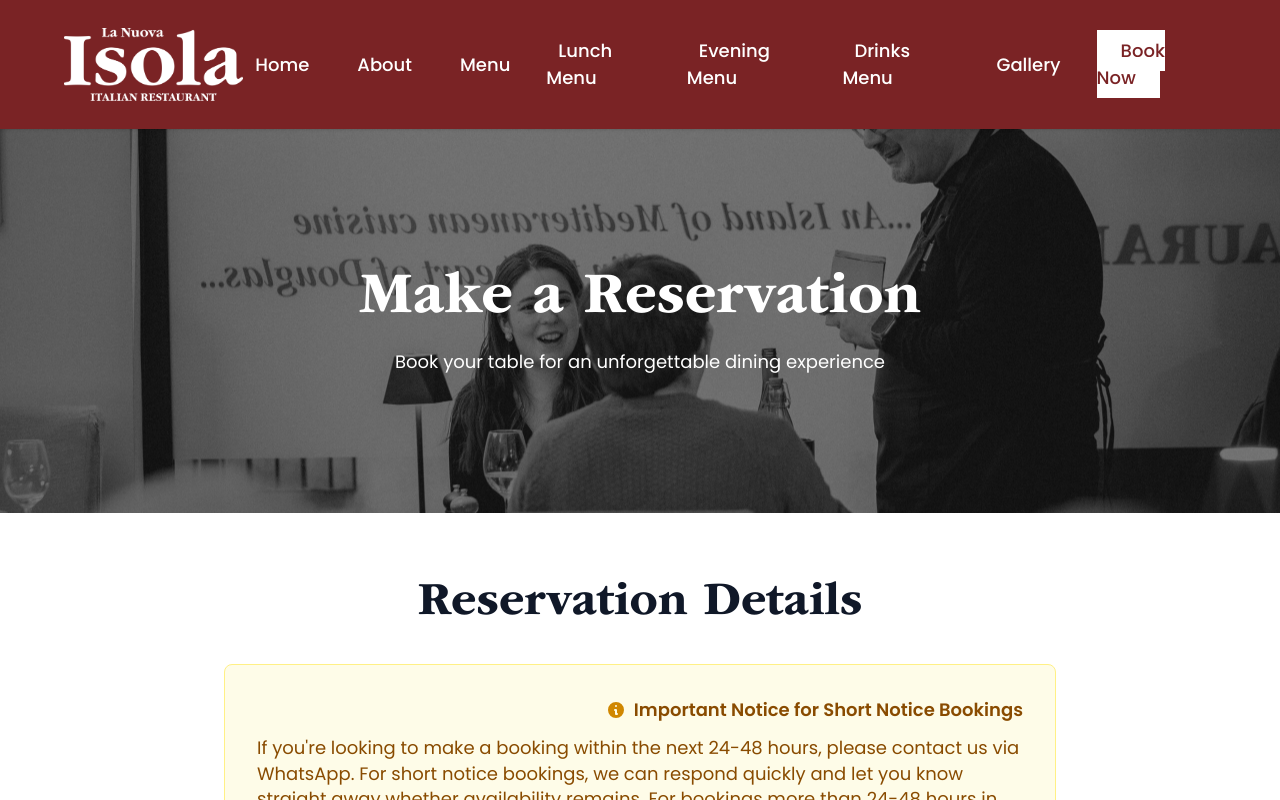
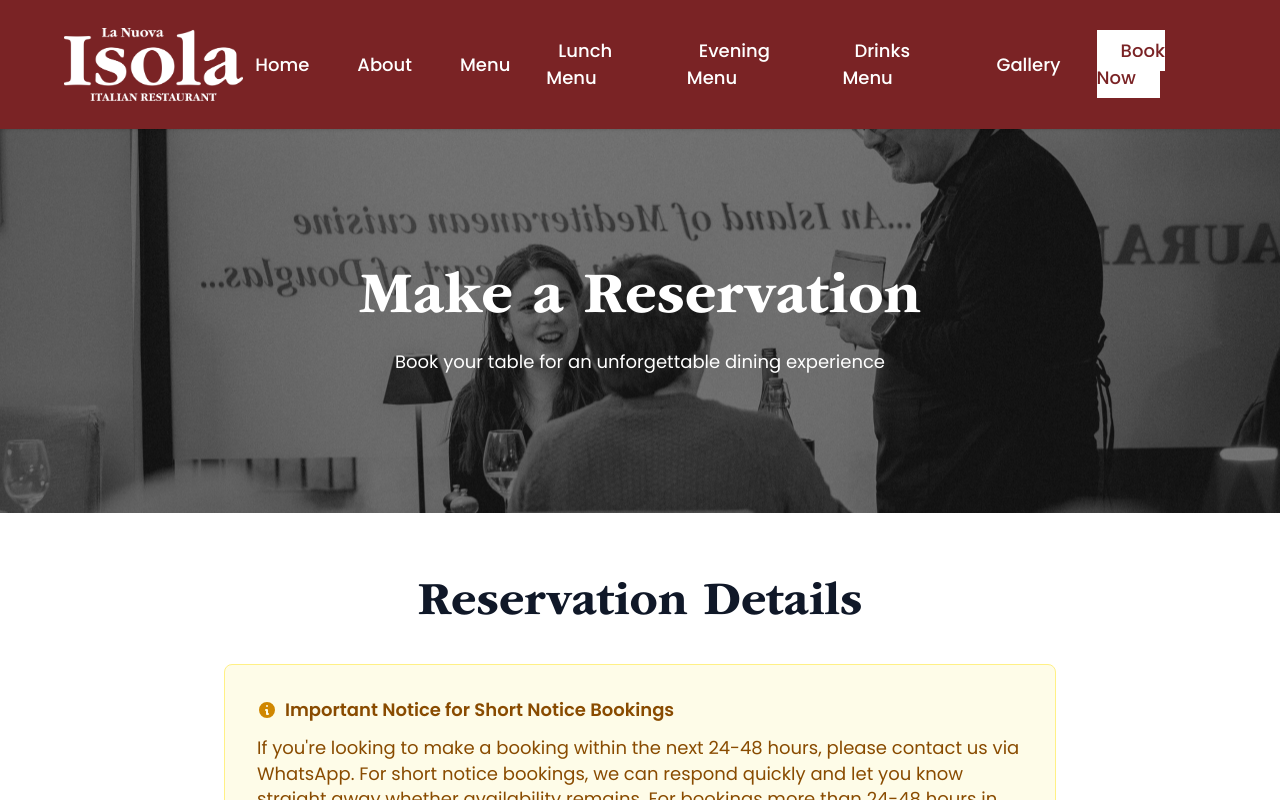
Before and after one commit to LYNKSPortal/la-nuova-isola-iom, a Next.js app: page /reservations in a window 1280 px wide. Shown: the top 800 px of the page. Built offline with nearby package versions, Linux system fonts and the light colour scheme.

Commit message:
Align title and icon to the left to match text below

```diff
--- a/src/components/ReservationForm.tsx
+++ b/src/components/ReservationForm.tsx
@@ -103,8 +103,8 @@ export default function ReservationForm() {
           {/* Booking Disclaimer */}
           <FadeIn delay={0.1}>
             <div className="bg-yellow-50 border border-yellow-200 rounded-lg p-4 sm:p-6 md:p-8 mb-6 md:mb-8">
-              {/* Icon and Title - Right aligned */}
-              <div className="flex items-center justify-end mb-3">
+              {/* Icon and Title - Left aligned */}
+              <div className="flex items-center mb-3">
                 <svg className="w-5 h-5 text-yellow-600 mr-2" fill="currentColor" viewBox="0 0 20 20">
                   <path fillRule="evenodd" d="M18 10a8 8 0 11-16 0 8 8 0 0116 0zm-7-4a1 1 0 11-2 0 1 1 0 012 0zM9 9a1 1 0 000 2v3a1 1 0 001 1h1a1 1 0 100-2v-3a1 1 0 00-1-1H9z" clipRule="evenodd" />
                 </svg>
```
